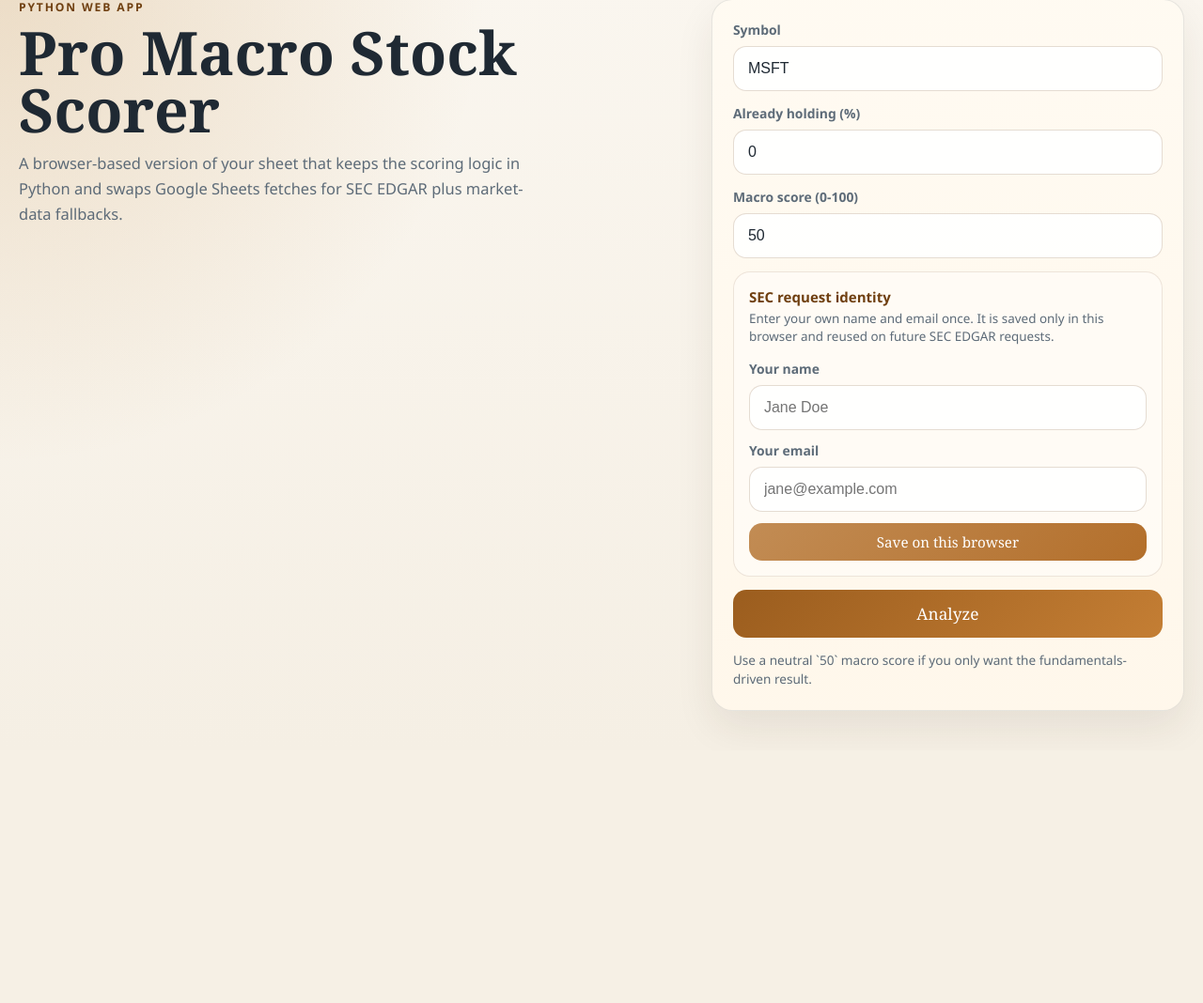
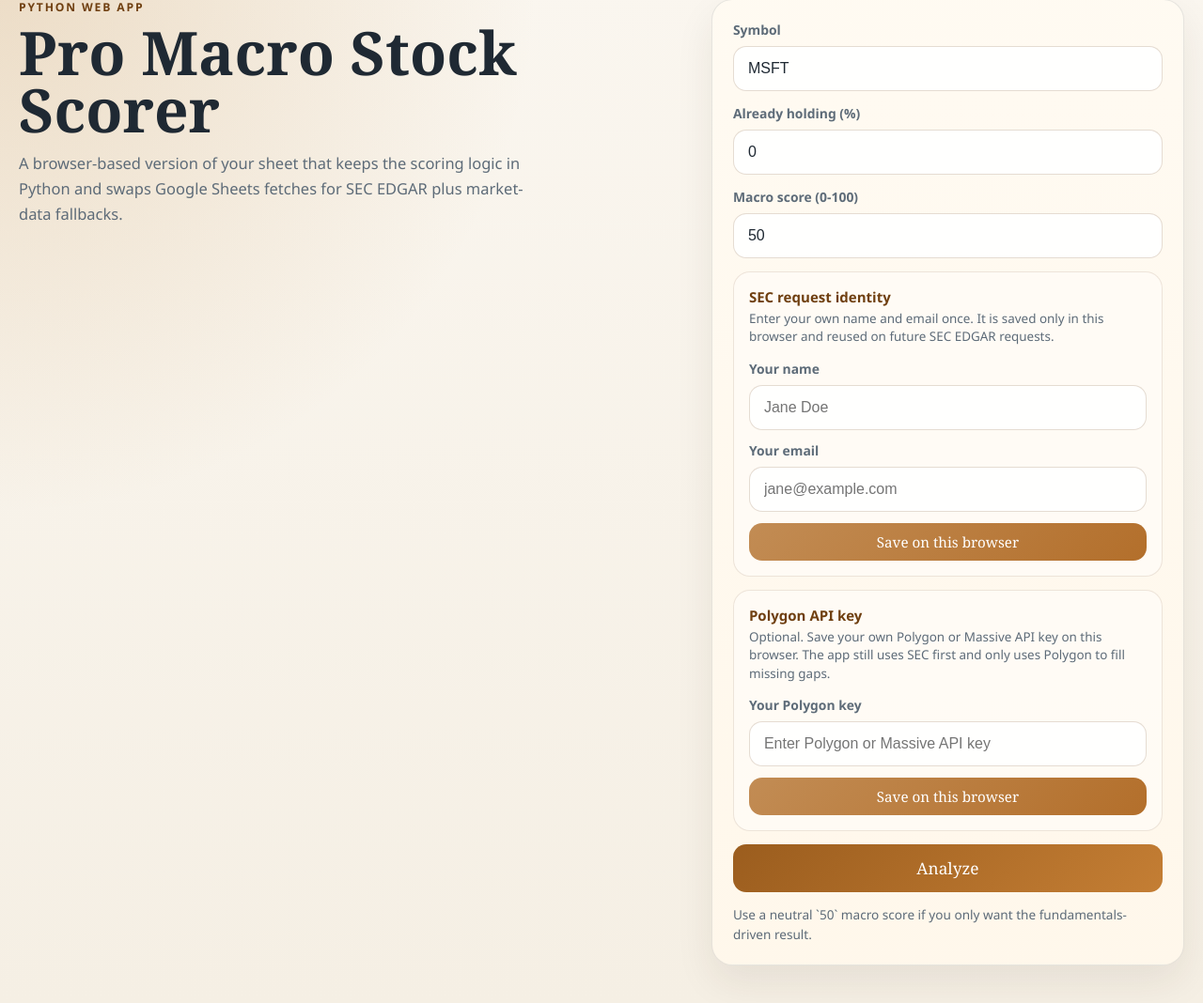
Before and after one commit to agdgtr/fundamental-evaluator, a Flask app: page / in a window 1280 px wide. Shown: the part 25-1093 px from the top of the page at 94% size. Before the commit the page ends 792 px from the top, so only its background shows below. Run offline with Flask 3, Linux system fonts and the light colour scheme.

Commit message:
Update index.html

```diff
--- a/templates/index.html
+++ b/templates/index.html
@@ -55,6 +55,28 @@
             </div>
             <input type="hidden" name="sec_name" id="sec-name-hidden" value="{{ form.sec_name }}">
             <input type="hidden" name="sec_email" id="sec-email-hidden" value="{{ form.sec_email }}">
+          </section>
+          <!-- NEXT TEST PART: removable Polygon fallback support -->
+          <section class="sec-identity-card" id="polygon-key-card">
+            <div class="sec-identity-head">
+              <div>
+                <p class="sec-identity-title">Polygon API key</p>
+                <p class="sec-identity-copy">Optional. Save your own Polygon or Massive API key on this browser. The app still uses SEC first and only uses Polygon to fill missing gaps.</p>
+              </div>
+              <div class="sec-identity-actions">
+                <button type="button" class="ghost-button" id="polygon-edit-button" hidden>Edit</button>
+                <button type="button" class="ghost-button" id="polygon-clear-button" hidden>Clear</button>
+              </div>
+            </div>
+            <p class="sec-identity-status" id="polygon-status" hidden></p>
+            <div class="sec-identity-fields" id="polygon-fields">
+              <label>
+                <span>Your Polygon key</span>
+                <input type="password" id="polygon-key-input" value="{{ form.polygon_api_key }}" placeholder="Enter Polygon or Massive API key" autocomplete="off" spellcheck="false">
+              </label>
+              <button type="button" class="secondary-button" id="polygon-save-button">Save on this browser</button>
+            </div>
+            <input type="hidden" name="polygon_api_key" id="polygon-key-hidden" value="{{ form.polygon_api_key }}">
           </section>
           <button type="submit">Analyze</button>
           <p class="hint">Use a neutral `50` macro score if you only want the fundamentals-driven result.</p>
@@ -206,6 +228,14 @@
       const secSaveButton = document.getElementById("sec-save-button");
       const secEditButton = document.getElementById("sec-edit-button");
       const secClearButton = document.getElementById("sec-clear-button");
+      const polygonStorageKey = "fundamental-scorer-polygon-api-key";
+      const polygonInput = document.getElementById("polygon-key-input");
+      const polygonHidden = document.getElementById("polygon-key-hidden");
+      const polygonFields = document.getElementById("polygon-fields");
+      const polygonStatus = document.getElementById("polygon-status");
+      const polygonSaveButton = document.getElementById("polygon-save-button");
+      const polygonEditButton = document.getElementById("polygon-edit-button");
+      const polygonClearButton = document.getElementById("polygon-clear-button");
 
       function readStoredValue(key) {
         try {
@@ -236,9 +266,24 @@
         return (value || "").trim();
       }
 
+      function maskedKey(value) {
+        const clean = normalizedValue(value);
+        if (!clean) {
+          return "";
+        }
+        if (clean.length <= 8) {
+          return "•".repeat(clean.length);
+        }
+        return `${"•".repeat(Math.max(clean.length - 4, 4))}${clean.slice(-4)}`;
+      }
+
       function setHiddenValues(name, email) {
         secNameHidden.value = normalizedValue(name);
         secEmailHidden.value = normalizedValue(email);
+      }
+
+      function setPolygonHiddenValue(value) {
+        polygonHidden.value = normalizedValue(value);
       }
 
       function showEntryState() {
@@ -293,6 +338,49 @@
         showEntryState();
       }
 
+      // NEXT TEST PART: removable Polygon fallback support
+      function showPolygonEntryState() {
+        polygonFields.hidden = false;
+        polygonStatus.hidden = true;
+        polygonEditButton.hidden = true;
+        polygonClearButton.hidden = true;
+      }
+
+      function showPolygonSavedState(value) {
+        polygonStatus.textContent = `Saved on this browser for Polygon fallback requests: ${maskedKey(value)}`;
+        polygonStatus.hidden = false;
+        polygonFields.hidden = true;
+        polygonEditButton.hidden = false;
+        polygonClearButton.hidden = false;
+        setPolygonHiddenValue(value);
+      }
+
+      function persistPolygonKey() {
+        const value = normalizedValue(polygonInput.value);
+        if (!value) {
+          removeStoredValue(polygonStorageKey);
+          setPolygonHiddenValue("");
+          showPolygonEntryState();
+          return true;
+        }
+        writeStoredValue(polygonStorageKey, value);
+        showPolygonSavedState(value);
+        return true;
+      }
+
+      function loadPolygonKey() {
+        const savedKey = normalizedValue(readStoredValue(polygonStorageKey) || polygonHidden.value || polygonInput.value);
+        polygonInput.value = savedKey;
+        if (savedKey) {
+          if (!readStoredValue(polygonStorageKey)) {
+            writeStoredValue(polygonStorageKey, savedKey);
+          }
+          showPolygonSavedState(savedKey);
+          return;
+        }
+        showPolygonEntryState();
+      }
+
       secSaveButton.addEventListener("click", persistIdentity);
       secEditButton.addEventListener("click", () => {
         secFields.hidden = false;
@@ -311,17 +399,37 @@
         secNameInput.focus();
       });
 
+      polygonSaveButton.addEventListener("click", persistPolygonKey);
+      polygonEditButton.addEventListener("click", () => {
+        polygonFields.hidden = false;
+        polygonStatus.hidden = true;
+        polygonEditButton.hidden = true;
+        polygonClearButton.hidden = false;
+        polygonInput.focus();
+      });
+      polygonClearButton.addEventListener("click", () => {
+        removeStoredValue(polygonStorageKey);
+        polygonInput.value = "";
+        setPolygonHiddenValue("");
+        showPolygonEntryState();
+        polygonInput.focus();
+      });
+
       queryForm.addEventListener("submit", (event) => {
         const hasSavedHiddenValues = normalizedValue(secNameHidden.value) && normalizedValue(secEmailHidden.value);
         if (hasSavedHiddenValues && secFields.hidden) {
+          persistPolygonKey();
           return;
         }
         if (!persistIdentity()) {
           event.preventDefault();
+          return;
         }
+        persistPolygonKey();
       });
 
       loadSavedIdentity();
+      loadPolygonKey();
     </script>
   </body>
 </html>
```
